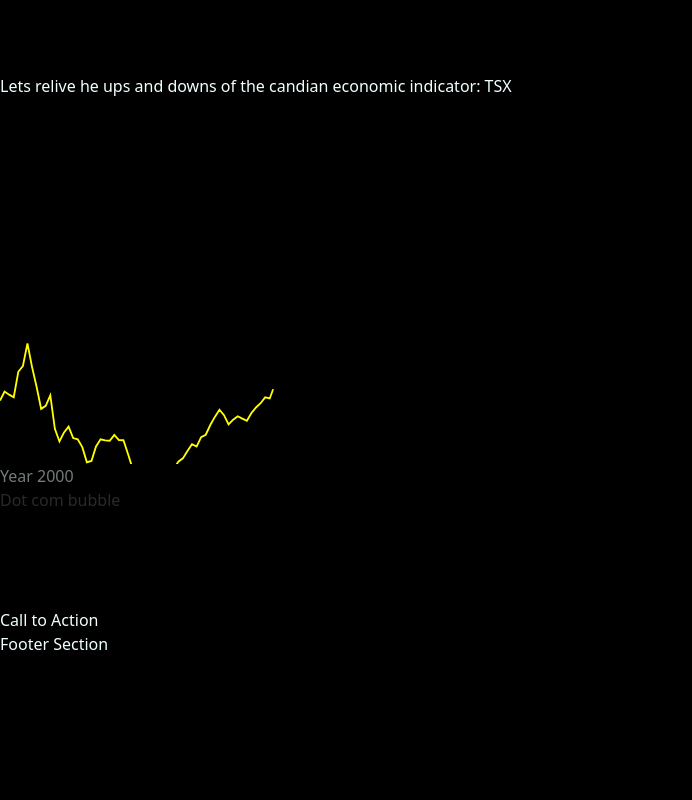
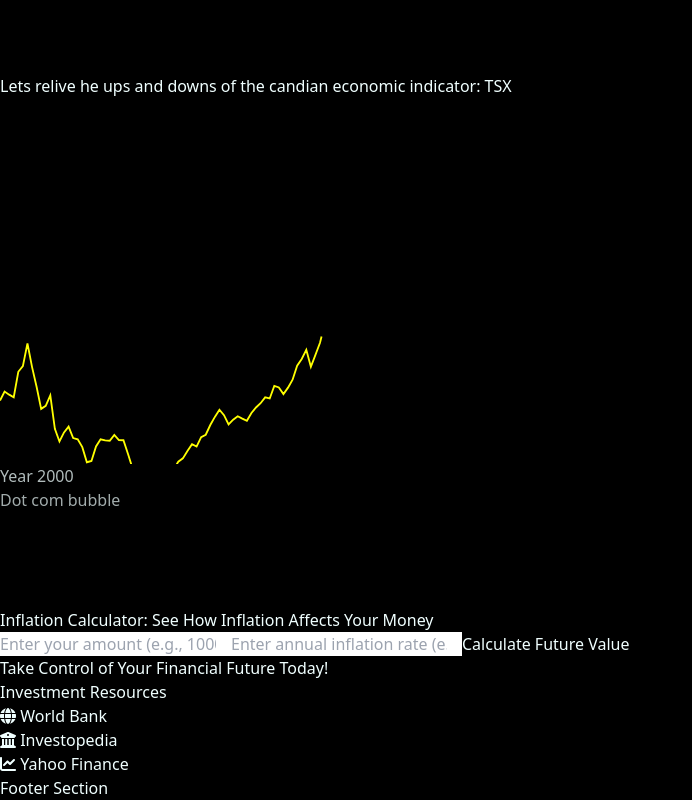
Before and after one commit to mehassanhmood/StoryBoard, a React (Vite) app: page / in a window 1280 px wide. Shown: the part 2442-3242 px from the top of the page, without its empty margins (0-692 px from the left). Before the commit the page ends 3098 px from the top, so only its background shows below. Built offline with nearby package versions, Linux system fonts and the light colour scheme.

Commit message:
CTA Content Added

```diff
--- a/package.json
+++ b/package.json
@@ -13,6 +13,10 @@
     "deploy": "gh-pages -d dist"
   },
   "dependencies": {
+    "@fortawesome/fontawesome-free": "^6.7.1",
+    "@fortawesome/fontawesome-svg-core": "^6.7.1",
+    "@fortawesome/free-solid-svg-icons": "^6.7.1",
+    "@fortawesome/react-fontawesome": "^0.2.2",
     "chart.js": "^4.4.6",
     "framer-motion": "^11.11.17",
     "react": "^18.3.1",
--- a/src/components/CTA.jsx
+++ b/src/components/CTA.jsx
@@ -1,10 +1,83 @@
-import React from 'react'
+import React, { useState } from 'react'
+import image from "/resources.jpg"
+import { FontAwesomeIcon } from '@fortawesome/react-fontawesome';
+import { faChartLine, faUniversity, faGlobe, faCalculator, faBriefcase } from '@fortawesome/free-solid-svg-icons';
+
 
 const CTA = () => {
+
+  const [amount, setAmount] = useState("");
+  const [inflationRate, setInflationRate] = useState("");
+  const [futureValue, setFutureValue] = useState(null);
+  const [evaporatedValue, setEvaporatedValue] = useState(null);
+
+
+
+  const calculateInflationEffect = () => {
+    const annualRate = parseFloat(inflationRate) / 100; // Convert percentage to decimal
+    const fv = parseFloat(amount) * Math.pow(1 - annualRate, 10); // Real value after 10 years
+    const evaporated = parseFloat(amount) - fv;
+
+    setFutureValue(fv.toFixed(2)); // Round to 2 decimal places
+    setEvaporatedValue(evaporated.toFixed(2)); // Round to 2 decimal places
+  };
+
   return (
-    <div className='flex h-screen relative justify-center items-center m-4 p-4'>
-      Call to Action
+    <div className="flex flex-col md:flex-row items-center justify-between h-[100vh] p-6 bg-gradient-to-r from-blue-500 to-purple-500 text-white">
+
+      <div className='flex flex-col w-1/2 h-[full]'>
+        <h1 className="text-xl font-bold mb-4">
+          Inflation Calculator: See How Inflation Affects Your Money
+        </h1>
+        <div className="flex flex-col gap-4 w-full md:w-[35%]">
+          <input
+            type="number"
+            placeholder="Enter your amount (e.g., 1000)"
+            value={amount}
+            onChange={(e) => setAmount(e.target.value)}
+            className="p-3 rounded-lg text-black text-center"
+          />
+          <input
+            type="number"
+            placeholder="Enter annual inflation rate (e.g., 2.4)"
+            value={inflationRate}
+            onChange={(e) => setInflationRate(e.target.value)}
+            className="p-3 rounded-lg text-black text-center"
+          />
+          <button
+            onClick={calculateInflationEffect}
+            className="bg-yellow-400 text-black font-semibold py-3 px-6 rounded-lg hover:bg-yellow-500"
+          >
+            Calculate Future Value
+          </button>
+        </div>
+
+        {/* Render the results dynamically */}
+        {futureValue && (
+          <div className="mt-8 p-6 bg-transparent text-black rounded-lg shadow-lg">
+            <p className="text-lg font-semibold">
+              Future Worth (10 years): <span className="text-green-300">${futureValue}</span>
+            </p>
+            <p className="text-lg font-semibold">
+              Money Evaporated by Inflation: <span className="text-red-500">${evaporatedValue}</span>
+            </p>
+          </div>
+        )}
     </div>
+
+      <div className='flex-col justify-center items-center top-[50%] text-center'>
+        <div className='flex flex-col justify-center items-center '>
+        <h2 class="text-3xl font-bold mb-4 ">Take Control of Your Financial Future Today!</h2>
+          <h2 className='text-center'>Investment Resources</h2>
+          <ul >
+            <li><a href="https://www.worldbank.org/" target='_blank' rel="noopener noreferrer"><FontAwesomeIcon icon={faGlobe} /> World Bank</a></li>
+            <li><a href="https://www.investopedia.com/" target='_blank' rel="noopener noreferrer"><FontAwesomeIcon icon={faUniversity} /> Investopedia</a></li>
+            <li><a href="https://finance.yahoo.com/" target='_blank' rel="noopener noreferrer"><FontAwesomeIcon icon={faChartLine} /> Yahoo Finance</a></li>
+          </ul>
+        </div>
+      </div>
+
+  </div>
   )
 }
 
```
Also changed, not shown: public/resources.jpg (added), 1 other file (tests, documents, lock files or other folders).
